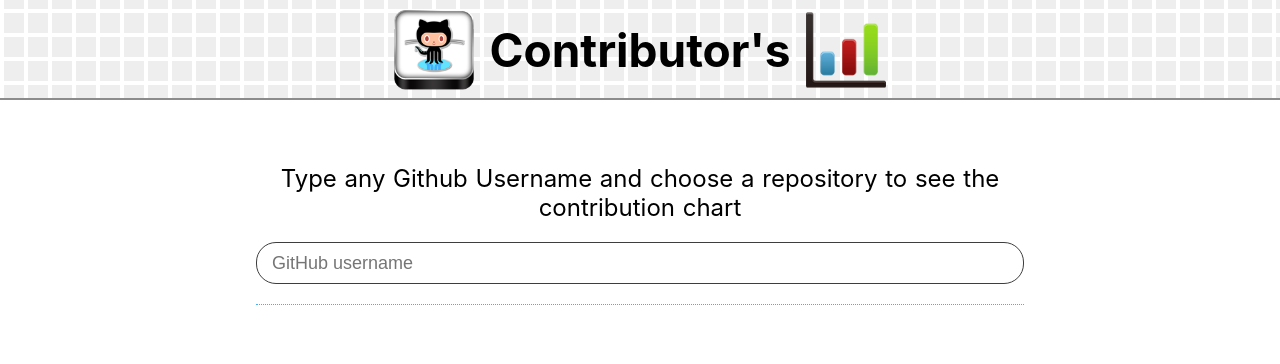
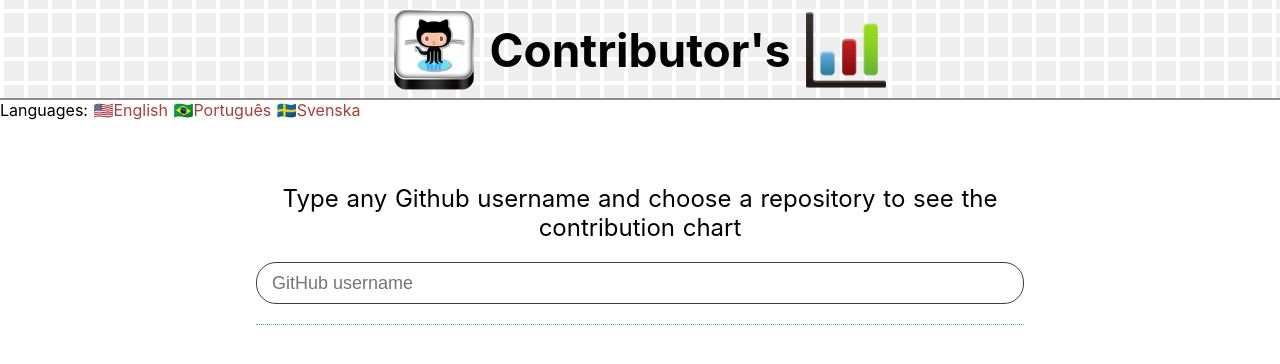
Before and after one commit to gdomiciano/contributors-chart, a Nuxt app: page / in a window 1280 px wide. Shown: the top 364 px of the page. Built offline with nearby package versions, Linux system fonts and the light colour scheme.

Commit message:
:construction:add translation configuration, SEO and translation keys

```diff
--- a/assets/scss/_base.scss
+++ b/assets/scss/_base.scss
@@ -22,6 +22,10 @@ a {
     text-decoration: none;
     color: color($grey, 800);
     outline: none;
+    &:hover,
+    &.nuxt-link-exact-active {
+        color: color($theme-red, 800);
+    }
 }
 
 li {
--- a/components/Chart.vue
+++ b/components/Chart.vue
@@ -1,12 +1,21 @@
 <template>
   <div class="Chart">
     <h2
+      v-if="!!repositoryName"
       class="Chart-title"
       data-cy="chart-title"
     >
-      {{ repositoryName }}'s chart:
+      {{ $t('chart title', { repository: repositoryName }) }}
     </h2>
     <div class="Chart-container">
+      <p
+        v-if="!!chartInfo"
+        class="Chart-description"
+      >
+        {{ $tc('total contributors',chartInfo.labels.length) }}
+
+        {{ chartInfo.length }}
+      </p>
       <bar-chart
         :chart-data="chartInfo"
         :options="options"
@@ -77,6 +86,7 @@ export default {
   .Chart-title{
     font-size: 28px;
     text-align: center;
+    margin-bottom: 15px;
   }
 
   .Chart-container {
@@ -84,5 +94,6 @@ export default {
     height: calc(100vh - 400px);
     width: 80vw;
     margin: 0 auto;
+    text-align: center;
   }
 </style>
--- a/components/FixedHeader.vue
+++ b/components/FixedHeader.vue
@@ -13,7 +13,7 @@
       class="Header-brand--title"
       data-cy="title"
     >
-      Contributor's
+      {{ $t('contributors') }}
     </h1>
     <img
       class="Header-brand--image"
--- a/components/Search.vue
+++ b/components/Search.vue
@@ -4,7 +4,7 @@
       class="Search-typeahead--intro"
       data-cy="instruction"
     >
-      Type any Github Username and choose a repository to see the contribution chart
+      {{ $t('type username') }}
     </p>
     <form
       class="Search-typeahead--form"
--- a/nuxt.config.js
+++ b/nuxt.config.js
@@ -1,3 +1,7 @@
+import en from './static/lang/en';
+import pt from './static/lang/pt';
+import sv from './static/lang/sv';
+
 const routerBase = process.env.DEPLOY_ENV === 'GH_PAGES' ? {
   router: {
     base: '/contributors-chart/'
@@ -43,5 +47,44 @@ export default {
     '@nuxtjs/pwa',
     '@nuxtjs/axios',
     '@nuxtjs/proxy',
+    'nuxt-i18n'
   ],
+
+  i18n: {
+    locales: [
+      {
+        code: 'en',
+        iso: 'en-US',
+        name: '🇺🇸English'
+      },
+      {
+        code: 'pt',
+        iso: 'pt-BR',
+        name: '🇧🇷Português'
+      },
+      {
+        code: 'sv',
+        iso: 'sv-SE',
+        name: '🇸🇪Svenska'
+      }
+    ],
+    baseUrl: process.env.BASE_URL || 'http://localhost:3000',
+    seo: true,
+    defaultLocale: 'en',
+    vueI18n: {
+      messages: {
+        en,
+        pt,
+        sv
+      },
+      silentTranslationWarn: false,
+    },
+    detectBrowserLanguage: {
+      useCookie: true,
+      cookieKey: 'i18n_redirected',
+      alwaysRedirect: false,
+      fallbackLocale: 'en'
+    },
+    langDir: './static/lang/'
+  },
 }
--- a/pages/index.vue
+++ b/pages/index.vue
@@ -1,6 +1,16 @@
 <template>
   <section class="container">
     <div>
+      <p>
+        {{ $t('languages') }}:
+        <nuxt-link
+          v-for="locale in availableLocales"
+          :key="locale.code"
+          :to="switchLocalePath(locale.code)"
+        >
+          {{ locale.name }}
+        </nuxt-link>
+      </p>
       <search @showChart="getInfo" />
       <error
         v-if="message"
@@ -35,6 +45,9 @@
       'message',
       'chartInfo',
     ]),
+    availableLocales () {
+      return this.$i18n.locales
+    }
   },
 
   methods: {
--- /dev/null
+++ b/static/lang/en.js
@@ -0,0 +1,12 @@
+export default {
+  'contributors': 'Contributor\'s',
+  'type username': 'Type any Github username and choose a repository to see the contribution chart',
+  'chart title': '{repository}\'s chart:',
+  'total contributors': 'The repository is empty | The repository contains 1 contributor | The repository contains {count} contributors',
+  error: {
+    'not found': 'User not found.',
+    'empty': 'The are no repositories for this user',
+    'api rate': 'API rate limit exceeded, try again in one hour'
+  },
+  'languages': 'Languages'
+}
--- /dev/null
+++ b/static/lang/pt.js
@@ -0,0 +1,12 @@
+export default {
+  'contributors': 'Contribuidores',
+  'type username': 'Digite o nome de qualquer usuário do Github username e escolha um repositório para visualizar o gráfico',
+  'chart title': 'Gráfico para o repositorio: {repository}',
+  'total contributors': 'O repositório não contém contribuições | o repositório contém 1 contribuição | O repositório contém {count} contribuições',
+  error: {
+    'not found': 'Usuário inexistente',
+    'empty': 'Este usuário não contém repositórios',
+    'api rate': 'Você excedeu o limite da API, por favor tente novamente em uma hora.'
+  },
+  'languages': 'Idiomas'
+}
--- /dev/null
+++ b/static/lang/sv.js
@@ -0,0 +1,12 @@
+export default {
+  'contributors': 'Medarbetare',
+  'type username': 'Skriv något användarnamn och välj ett projekt för att se diagrammet',
+  'chart title': '{repository}diagrammet:',
+  'total contributors': 'Projektet är tomt | Projektet innehåller en medarbetare | Projektet innehåller {count} medarbetare',
+  error: {
+    'not found': 'Användaren inte hittad',
+    'empty': 'Det finns inga projekt till den här användaren',
+    'api rate': 'Begäringsgränsen har nåtts, försök igen om en timme'
+  },
+  'languages': 'språk'
+}
```
Lines whose indentation alone changed are shown as unchanged.
